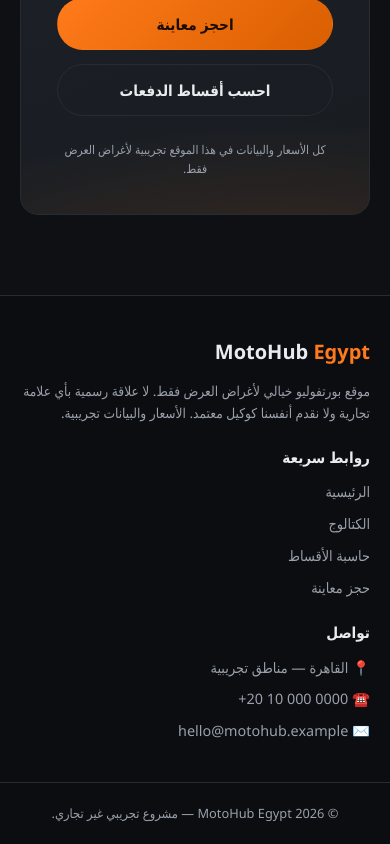
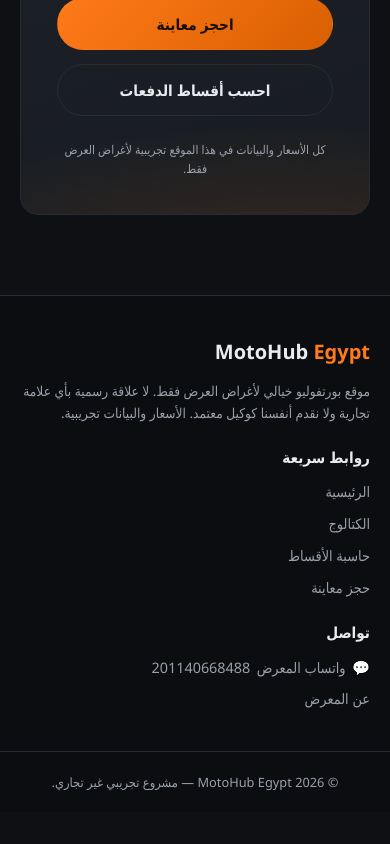
Before and after one commit to AhmeddSamii21/motohub-egypt, a React (Vite) app: page / in a window 390 px wide. Shown: the part 3886-4730 px from the top of the page. After the commit the page ends 4698 px from the top, so only its background shows below. Built offline with nearby package versions, Linux system fonts and the light colour scheme.

Commit message:
fix(footer): remove fictional demo contact details
Replace the demo address/phone/email rows with the verified WhatsApp channel (wa.me/201140668488) and a #showroom link. No replacement contact data invented; layout, RTL, booking/Orders/financing/cart/Sheets untouched.

```diff
--- a/src/components/Footer.css
+++ b/src/components/Footer.css
@@ -53,6 +53,14 @@
   color: var(--accent-2);
 }
 
+/* رابط واتساب المؤكَّد — محاذاة الأيقونة والرقم في سطر واحد مع التفاف آمن */
+.footer-whatsapp {
+  display: inline-flex;
+  flex-wrap: wrap;
+  align-items: center;
+  gap: 0.4rem;
+}
+
 .footer-bar {
   border-top: 1px solid var(--line);
   padding-block: 1.25rem;
--- a/src/components/Footer.jsx
+++ b/src/components/Footer.jsx
@@ -1,4 +1,5 @@
 import { useEffect, useState } from 'react'
+import { WHATSAPP_NUMBER } from '../data/contact'
 import './Footer.css'
 
 /**
@@ -46,9 +47,20 @@
         <div className="footer-col">
           <h3>تواصل</h3>
           <ul>
-            <li><span aria-hidden="true">📍</span> القاهرة — مناطق تجريبية</li>
-            <li><span aria-hidden="true">☎️</span> <span dir="ltr">+20 10 000 0000</span></li>
-            <li><span aria-hidden="true">✉️</span> hello@motohub.example</li>
+            <li>
+              {/* القناة الوحيدة المؤكَّدة (contact.js) — بلا هاتف/بريد/عنوان تجريبي */}
+              <a
+                className="footer-whatsapp"
+                href={`https://wa.me/${WHATSAPP_NUMBER}`}
+                target="_blank"
+                rel="noopener noreferrer"
+              >
+                <span aria-hidden="true">💬</span>
+                واتساب المعرض
+                <span dir="ltr">{WHATSAPP_NUMBER}</span>
+              </a>
+            </li>
+            <li><a href="#showroom">عن المعرض</a></li>
           </ul>
         </div>
       </div>
```
Also changed, not shown: 1 other file (tests, documents, lock files or other folders).
